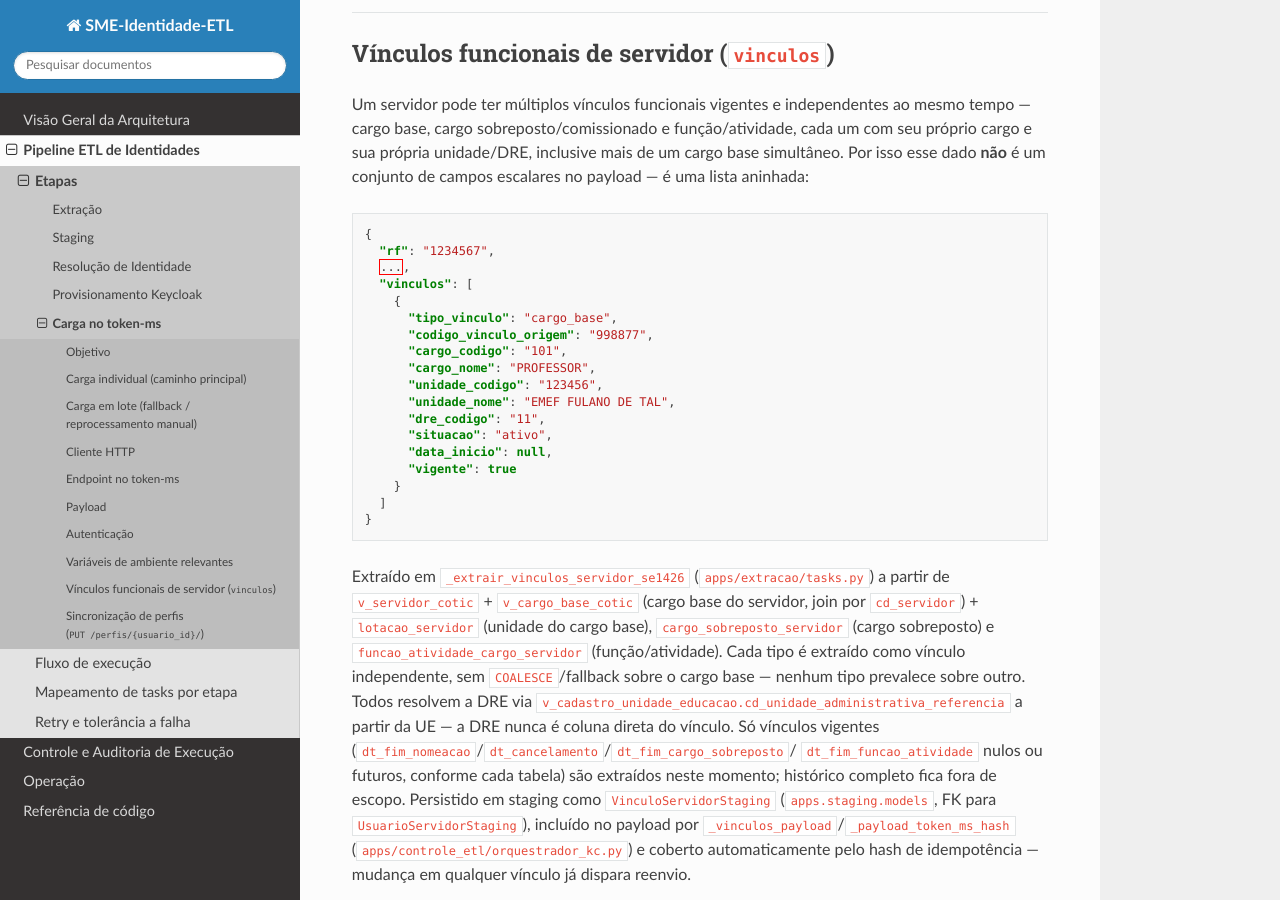
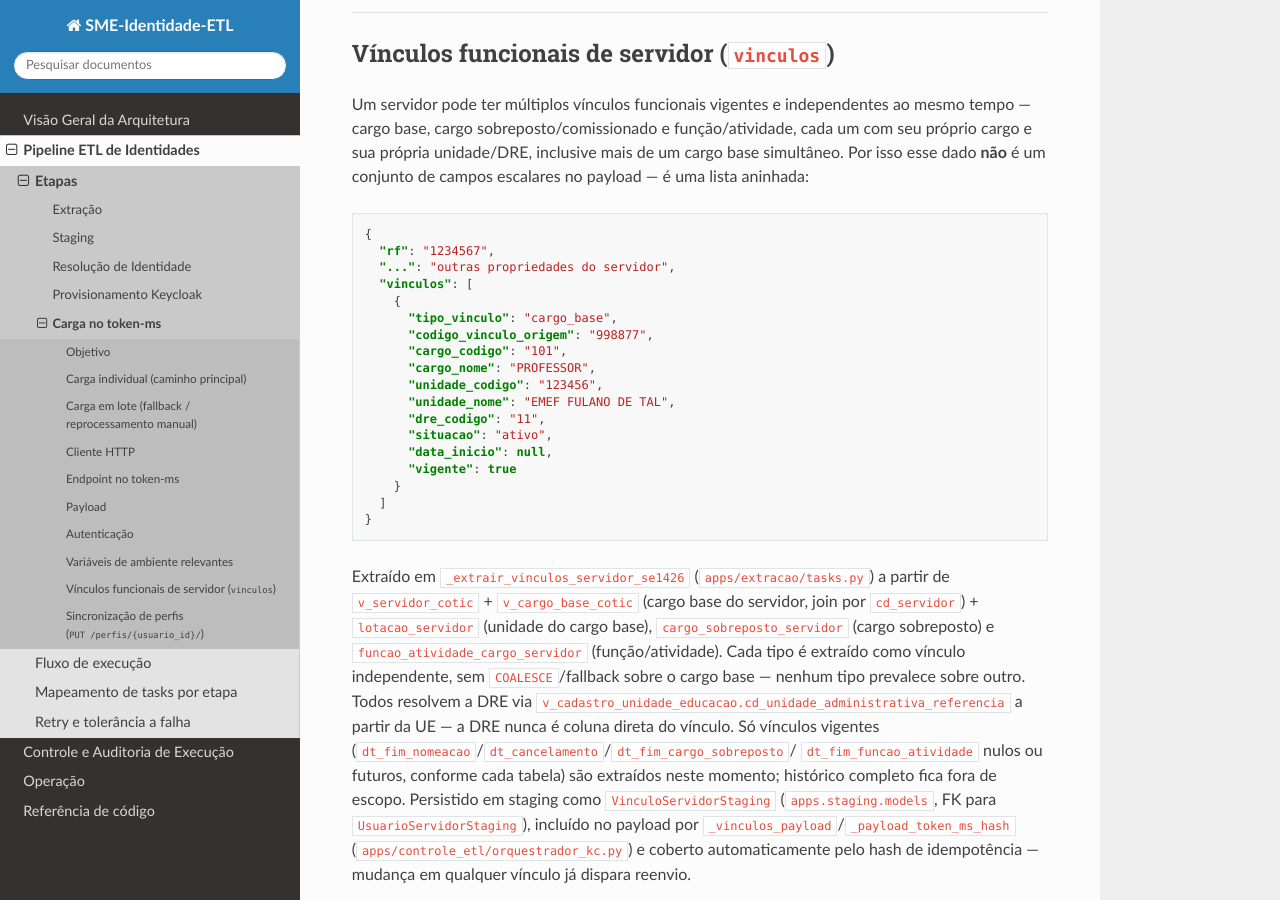
Before and after one commit to prefeiturasp/SME-Identidade-ETL, a Sphinx documentation site: the page built from docs/pipeline/token_ms.md, in a window 1280 px wide and 900 px high, scrolled down 3206 px. Built offline with Sphinx 7.4.7 and the Read the Docs theme 3.1.0, drawn with Linux system fonts in a browser that asks for light colours.

Commit message:
refactor: Ajusta warning ao gerar doc e remove o fluxo workflows

````diff
--- a/docs/pipeline/token_ms.md
+++ b/docs/pipeline/token_ms.md
@@ -151,7 +151,7 @@ aninhada:
 ```json
 {
   "rf": "1234567",
-  ...,
+  "...": "outras propriedades do servidor",
   "vinculos": [
     {
       "tipo_vinculo": "cargo_base",
````
Also changed, not shown: 1 other file.
